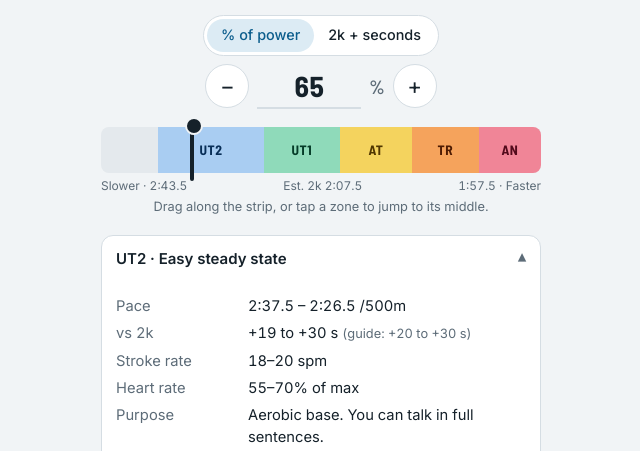
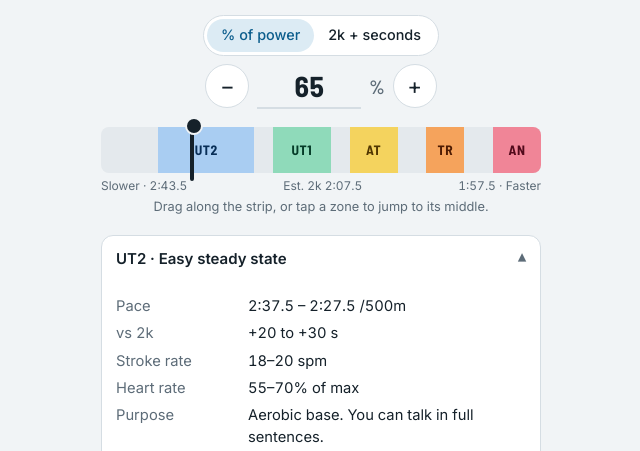
Before and after one commit to notaurologist/pace-card, a website with bundled scripts: page public/index.html in a window 1280 px wide. Shown: the part 333-784 px from the top of the page, without its empty margins (319-959 px from the left). Built offline with nearby package versions, Linux system fonts and the light colour scheme.

Commit message:
Restore the gaps between training zones
Go back to the zone guide's own ranges, with gray bands between zones
and the "Between UT1 and UT2" label for targets in a gap. This undoes
the halfway edges and the "near" label from earlier commits on this
branch; the new zone palette stays.

Co-Authored-By: Claude Opus 5.5 <noreply@anthropic.com>

```diff
--- a/public/app.js
+++ b/public/app.js
@@ -77,8 +77,8 @@ function render() {
   const s = targetSplit(state, t, r), w = watts(s), off = s - r.split, zr = zoneAt(off);
   $("outSplit").innerHTML = `${fmt(s)}<small>/500m</small>`;
   const zoneHtml = zr.zone
-    ? `<span class="zpill" style="--zbg:${zvar(zr.zone, "bg")};--zfg:${zvar(zr.zone, "fg")}">${zr.zone.id}${zr.near ? `, near ${zr.near.id}` : ""}${r.est ? " (est.)" : ""}</span>`
-    : `<span class="zpill">Easier than UT2</span>`;
+    ? `<span class="zpill" style="--zbg:${zvar(zr.zone, "bg")};--zfg:${zvar(zr.zone, "fg")}">${zr.zone.id}${r.est ? " (est.)" : ""}</span>`
+    : zr.between ? `<span class="zpill">Between ${zr.between[0].id} and ${zr.between[1].id}</span>` : `<span class="zpill">Easier than UT2</span>`;
   const other = state.mode === "pct"
     ? `<span><b>2k ${signed(Math.round(off))} s</b>${r.est ? " est." : ""}</span>`
     : `<span><b>${Math.round((w / bw) * 100)}%</b> of ${testName(t)} power</span>`;
@@ -90,10 +90,9 @@ function render() {
   if (document.activeElement !== $("tval")) $("tval").value = state.mode === "pct" ? state.pct : (state.sec > 0 ? "+" : "") + state.sec;
   $("tunit").textContent = state.mode === "pct" ? "%" : "s";
 
-  // Zone strip: slow on the left, fast on the right, in seconds from the 2k split.
-  // Zones meet halfway across the guide's gaps, with hard edges.
+  // Zone strip: slow on the left, fast on the right, in seconds from the 2k split
   $("strip").innerHTML = ZONES.map((z) => {
-    const slowX = xOf(z.edge[1]), fastX = z.edge[0] === null ? 1 : xOf(z.edge[0]);
+    const slowX = xOf(z.off[1]), fastX = z.off[0] === null ? 1 : xOf(z.off[0]);
     const left = Math.min(slowX, fastX), width = Math.abs(fastX - slowX);
     const cls = ["band", left <= 0.001 ? "first" : "", left + width >= 0.999 ? "last" : ""].join(" ");
     return `<div class="${cls}" style="left:${left * 100}%;width:${width * 100}%;background:${zvar(z, "bg")};color:${zvar(z, "fg")}">${z.id}</div>`;
@@ -103,15 +102,14 @@ function render() {
   $("axis").innerHTML = `<span>Slower · ${fmtShort(r.split + AX_SLOW)}</span><span>${r.est ? "Est. 2k" : "2k"} ${fmt(r.split)}</span><span>${fmtShort(r.split + AX_FAST)} · Faster</span>`;
 
   // Zone details
-  const z = zr.zone || ZONES[0];
+  const z = zr.zone || (zr.between ? zr.between[0] : ZONES[0]);
   $("zTitle").textContent = `${z.id} · ${z.name}`;
   const hrN = Number(state.maxhr), hasHr = hrN >= 100 && hrN <= 230;
   const hr = !z.hr ? (hasHr ? `Max (${hrN} bpm)` : "Max")
     : hasHr ? `${Math.round((hrN * z.hr[0]) / 100)}–${Math.round((hrN * z.hr[1]) / 100)} bpm` : `${z.hr[0]}–${z.hr[1]}% of max`;
-  const fast = z.edge[0] === null ? null : r.split + z.edge[0], slow = r.split + z.edge[1];
+  const fast = z.off[0] === null ? null : r.split + z.off[0], slow = r.split + z.off[1];
   const pace = fast === null ? `${fmt(slow)} or faster` : `${fmt(slow)} – ${fmt(fast)}`;
-  const range = (a, b) => (a === null ? `${signed(b)} s or faster` : `${signed(a)} to ${signed(b)} s`);
-  const offTxt = `${range(z.edge[0], z.edge[1])} <span class="fine">(guide: ${range(z.off[0], z.off[1])})</span>`;
+  const offTxt = z.off[0] === null ? `${signed(z.off[1])} s or faster` : `${signed(z.off[0])} to ${signed(z.off[1])} s`;
   $("zKv").innerHTML = `<dt>Pace</dt><dd>${pace} /500m</dd><dt>vs 2k</dt><dd>${offTxt}</dd>
     <dt>Stroke rate</dt><dd>${z.rate} spm</dd><dt>Heart rate</dt><dd>${hr}</dd>
     <dt>Purpose</dt><dd>${z.goal}</dd><dt>Sessions</dt><dd>${z.sessions}</dd>`;
--- a/public/index.html
+++ b/public/index.html
@@ -89,7 +89,7 @@
     <div class="fine" id="shareMsg" role="status"></div>
   </section>
 
-  <p class="fine">Percentages are of your test's power (watts), not its time or speed. Watts use the Concept2 formula, 2.80 ÷ (split/500)³. Zones are your 2k split plus seconds, from <a href="https://ergmaniac.com/blog/indoor-rowing-training-zones-explained" target="_blank" rel="noopener">ErgManiac's zone guide</a>. The guide leaves small gaps between zones; here neighbouring zones meet halfway across each gap, so every split has a zone. Without a saved 2k, the 2k is estimated with Paul's Law (+5 s/500m each time distance doubles). Your tests are saved on this device only. Pace Card is not affiliated with Concept2 or ErgManiac.</p>
+  <p class="fine">Percentages are of your test's power (watts), not its time or speed. Watts use the Concept2 formula, 2.80 ÷ (split/500)³. Zones are your 2k split plus seconds, from <a href="https://ergmaniac.com/blog/indoor-rowing-training-zones-explained" target="_blank" rel="noopener">ErgManiac's zone guide</a>. Without a saved 2k, the 2k is estimated with Paul's Law (+5 s/500m each time distance doubles). Your tests are saved on this device only. Pace Card is not affiliated with Concept2 or ErgManiac.</p>
 </main>
 <script type="module" src="app.js"></script>
 </body>
--- a/public/pace.js
+++ b/public/pace.js
@@ -59,31 +59,21 @@ export const ZONES = [
     goal: "Peak power. All-out. Use sparingly.", sessions: "8 × 200m with full recovery, or 6 × 30 s max with 4 min rest" },
 ];
 
-// The guide leaves gaps between zones (UT1 ends at +18 s, UT2 starts at +20 s). Each zone's `edge`
-// closes them by meeting its neighbour halfway, so every split up to UT2's slow end has a zone.
-// `off` keeps the guide's own range; the middle of it is where a tap on the zone lands.
-ZONES.forEach((z, i) => {
-  const slower = ZONES[i - 1], faster = ZONES[i + 1];
-  z.edge = [
-    faster ? (z.off[0] + faster.off[1]) / 2 : null,
-    slower ? (slower.off[0] + z.off[1]) / 2 : z.off[1],
-  ];
-});
-
 export const zoneMid = (z) => (z.off[0] === null ? z.off[1] - 3 : (z.off[0] + z.off[1]) / 2);
 
-// Where an offset from the 2k split falls: { zone, near? } | { easier: true } (slower than UT2).
-// Slower zones are checked first, so a shared edge belongs to the slower zone.
-// `near` is the neighbouring zone when the offset is outside the guide's own range (in a gap).
+// Where an offset from the 2k split falls: { zone } | { between: [slower, faster] } | { easier: true }.
 export function zoneAt(off) {
   const EPS = 0.05;
-  if (off > ZONES[0].edge[1] + EPS) return { easier: true };
-  const i = ZONES.findIndex((z) => off >= (z.edge[0] === null ? -Infinity : z.edge[0]) - EPS);
-  const z = ZONES[i === -1 ? ZONES.length - 1 : i];
-  const idx = ZONES.indexOf(z);
-  if (off > z.off[1] + EPS && idx > 0) return { zone: z, near: ZONES[idx - 1] };
-  if (z.off[0] !== null && off < z.off[0] - EPS && idx < ZONES.length - 1) return { zone: z, near: ZONES[idx + 1] };
-  return { zone: z };
+  for (const z of ZONES) {
+    const lo = z.off[0] === null ? -Infinity : z.off[0];
+    if (off >= lo - EPS && off <= z.off[1] + EPS) return { zone: z };
+  }
+  if (off > ZONES[0].off[1]) return { easier: true };
+  for (let i = 0; i < ZONES.length - 1; i++) {
+    const slower = ZONES[i], faster = ZONES[i + 1];
+    if (off < slower.off[0] && off > faster.off[1]) return { between: [slower, faster] };
+  }
+  return { zone: ZONES[ZONES.length - 1] };
 }
 
 const recency = (t) => (t.date ? Date.parse(t.date + "T12:00:00Z") : t.createdAt ?? 0);
```
Also changed, not shown: test/pace.test.js (+8 -32 lines), README.md.
